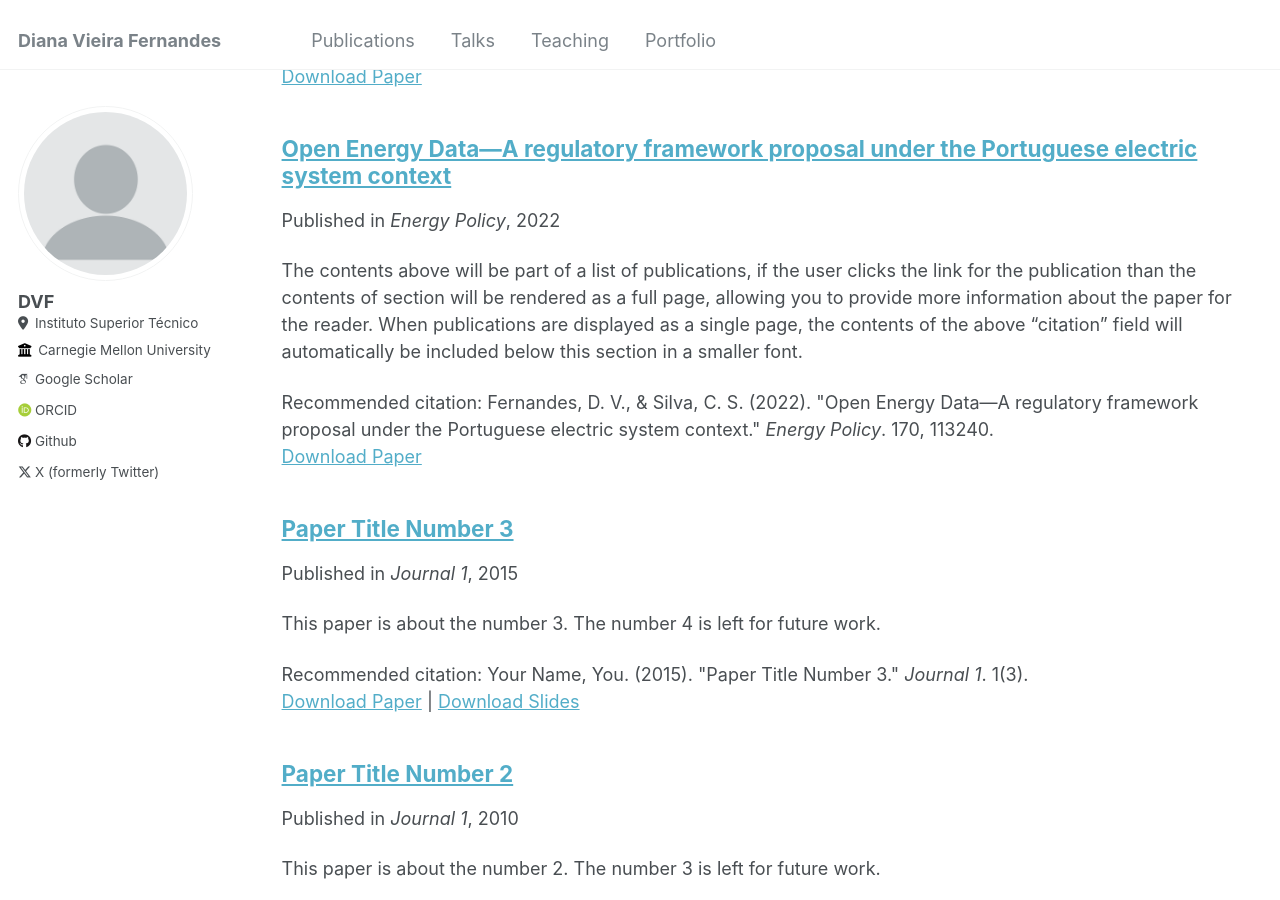
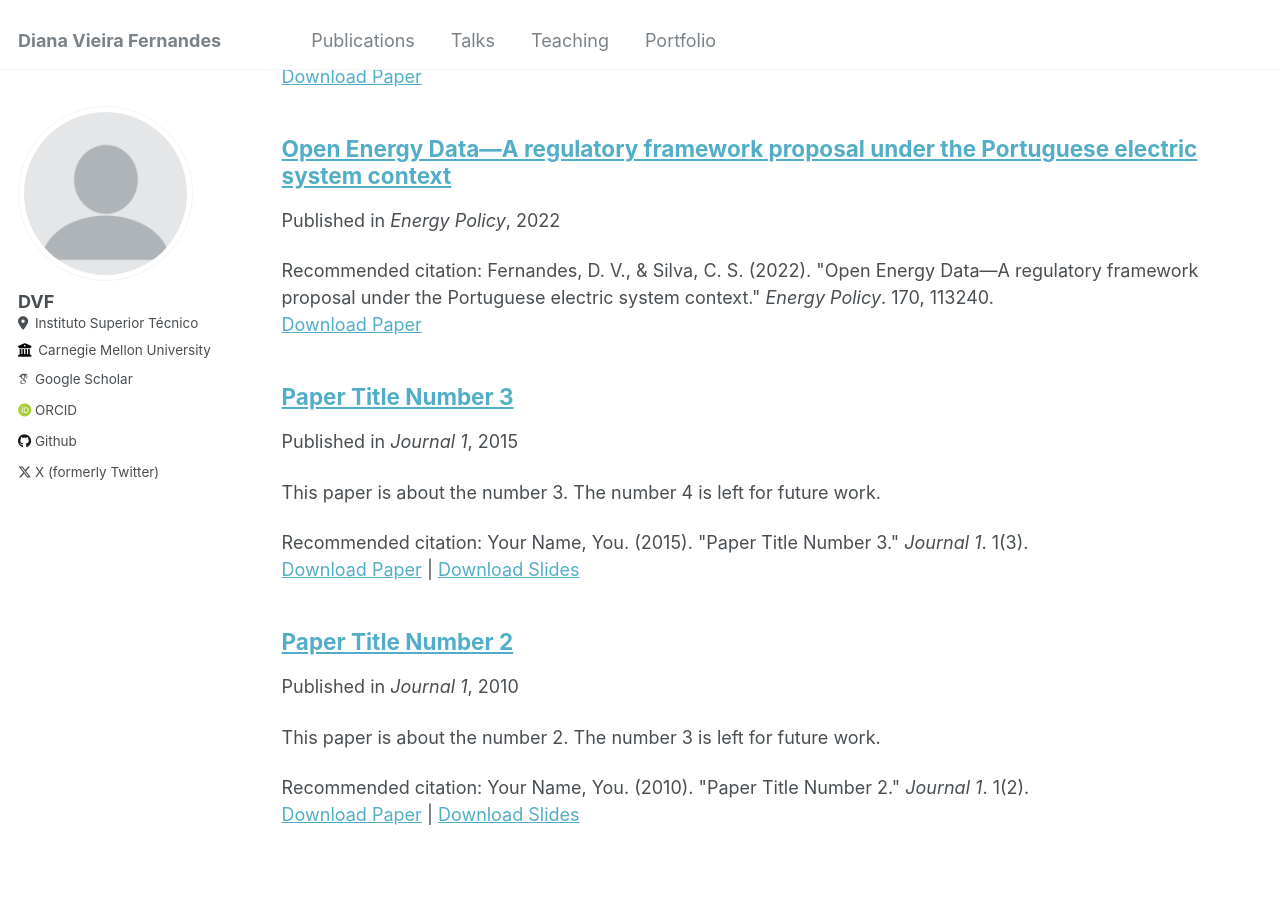
Before and after one commit to d-vf/d-vf.github.io, a Jekyll site: the page built from _pages/publications.md, in a window 1280 px wide and 900 px high, scrolled down 330 px. Built offline with Jekyll 4.4.1, drawn with Linux system fonts in a browser that asks for light colours; some web fonts are replaced.

Commit message:
Update 2009-10-01-paper-title-number-1.md

```diff
--- a/_publications/2009-10-01-paper-title-number-1.md
+++ b/_publications/2009-10-01-paper-title-number-1.md
@@ -1,11 +1,9 @@
 ---
 title: "Open Energy Data—A regulatory framework proposal under the Portuguese electric system context"
 collection: publications
-permalink: https://doi.org/10.1016/j.enpol.2022.113240
+permalink: 'https://doi.org/10.1016/j.enpol.2022.113240'
 date: 2022/11/1
 venue: 'Energy Policy'
-paperurl: '[https://www.sciencedirect.com/science/article/pii/S0301421522004591]'
+paperurl: 'https://www.sciencedirect.com/science/article/pii/S0301421522004591'
 citation: 'Fernandes, D. V., & Silva, C. S. (2022). &quot;Open Energy Data—A regulatory framework proposal under the Portuguese electric system context.&quot; <i>Energy Policy</i>.  170, 113240.'
 ---
-
-The contents above will be part of a list of publications, if the user clicks the link for the publication than the contents of section will be rendered as a full page, allowing you to provide more information about the paper for the reader. When publications are displayed as a single page, the contents of the above "citation" field will automatically be included below this section in a smaller font.
```
